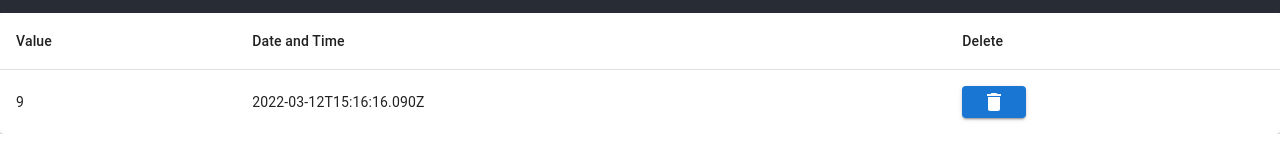
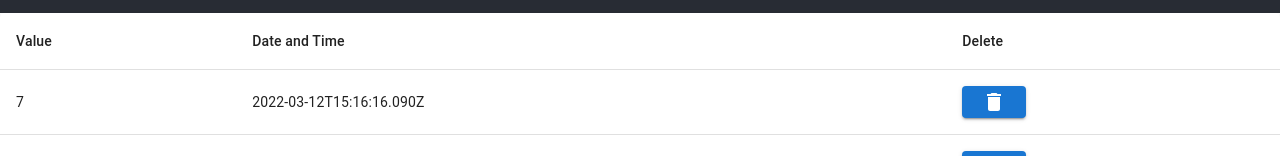
Before and after one commit to frontend33/react-server-charts, a React (Create React App) app: page / in a window 1280 px wide. Shown: the part 787-943 px from the top of the page. Before the commit the page ends 921 px from the top, so only its background shows below. Built offline with nearby package versions, Linux system fonts and the light colour scheme; data requests are answered from the project's data file.

Commit message:
feat: added pagination to server

```diff
--- a/db.json
+++ b/db.json
@@ -1,11 +1,24 @@
 {
-  "deals": [
+  "deals": {
+    "dealsList": [
+      {
+        "id": "GAXU_bL7H--qhTzDZtDsf",
+        "date": "2022-03-12T15:16:16.090Z",
+        "value": 7
+      },
+      {
+        "id": "GAXU_bL8H--qhTzDZtDsf",
+        "date": "2022-03-12T15:16:16.090Z",
+        "value": 8
+      },
       {
         "id": "GAXU_bL9H--qhTzDZtDsf",
         "date": "2022-03-12T15:16:16.090Z",
         "value": 9
       }
     ],
+    "isNext": true
+  },
   "posts": [
     {
       "id": 0,
--- a/src/App.tsx
+++ b/src/App.tsx
@@ -1,13 +1,21 @@
-import React, {useCallback, useEffect, useState} from 'react'
+import React, { useCallback, useEffect, useState, useContext } from 'react'
 import './App.css'
 import { TableDeals } from './pages/homePage'
-import { getDeatls } from './pages/homePage/utils/getDeal'
+import { getDeals } from './pages/homePage/utils/getDeal'
+
+export const Context = React.createContext<any>(null)
 
 const App = () => {
-    const [deals, setDeals] = useState([])
+    const [deals, setDeals] = useState({
+        dealsList: [],
+        isNext: true
+    })
+    const [page, setPage] = useState(1)
+
+    const [context, setContext] = useState({ setDeals, page, setPage, deals })
 
     useEffect(() => {
-        getDeatls(setDeals)
+        getDeals({ page, setContext })
     }, [])
 
     const onAddRow = useCallback(() => {
@@ -23,13 +31,15 @@ const App = () => {
     }, [])
 
     return (
-        <div className="App">
-            <header className="App-header">
-                <button onClick={onAddRow}>Added</button>
-            </header>
+        <Context.Provider value={[context, setContext]}>
+            <div className="App">
+                <header className="App-header">
+                    <button onClick={onAddRow}>Added</button>
+                </header>
 
-            <TableDeals deals={deals} setDeals={setDeals}/>
-        </div>
+                <TableDeals />
+            </div>
+        </Context.Provider>
     )
 }
 
--- a/src/pages/homePage/components/DealRow/index.tsx
+++ b/src/pages/homePage/components/DealRow/index.tsx
@@ -1,14 +1,17 @@
-import * as React from 'react';
+import  React, {useContext} from 'react';
 import TableCell from '@mui/material/TableCell';
 import TableRow from '@mui/material/TableRow';
 import {FC, useCallback} from "react";
-import Button from '@mui/material/Button';
-import DeleteIcon from '@mui/icons-material/Delete';
 import { DealProps } from './index.typings'
 import {DeleteConfirm} from '../DeleteConfirm'
-import {getDeatls} from "../../utils/getDeal";
+import {getDeals} from "../../utils/getDeal";
+import {Context} from '../../../../App'
 
-export const DealRow:FC<DealProps> = ({deal, setDeals}) => {
+export const DealRow:FC<DealProps> = ({deal}) => {
+    const [context, setContext] = useContext(Context);
+
+    const { page } = context
+
     const onDeleteRow = useCallback(() => {
         fetch(`http://localhost:8080/api/newDeal/${deal.id}`, {
             method: 'DELETE',
@@ -17,7 +20,7 @@ export const DealRow:FC<DealProps> = ({deal, setDeals}) => {
             },
         })
             .then((response) => response.json())
-            .then(() => getDeatls(setDeals))
+            .then(() => getDeals({ page, setContext}))
             // .then((response) => console.log(response))
     }, [])
 
--- a/src/pages/homePage/components/DealRow/index.typings.ts
+++ b/src/pages/homePage/components/DealRow/index.typings.ts
@@ -2,5 +2,4 @@ import {Deal} from "../../index.typings";
 
 export interface DealProps  {
     deal: Deal
-    setDeals: (value: any) => void;
 }
--- a/src/pages/homePage/components/DeleteConfirm/index.tsx
+++ b/src/pages/homePage/components/DeleteConfirm/index.tsx
@@ -4,7 +4,7 @@ import Button from '@mui/material/Button';
 import Modal from '@mui/material/Modal';
 import Box from '@mui/material/Box';
 import DeleteIcon from '@mui/icons-material/Delete';
-import {getDeatls} from '../../utils/getDeal'
+import {getDeals} from '../../utils/getDeal'
 
 const style = {
   position: 'absolute' as any,
--- a/src/pages/homePage/index.tsx
+++ b/src/pages/homePage/index.tsx
@@ -6,11 +6,25 @@ import TableContainer from '@mui/material/TableContainer';
 import TableHead from '@mui/material/TableHead';
 import TableRow from '@mui/material/TableRow';
 import Paper from '@mui/material/Paper';
-import {FC} from "react";
-import {Deals} from "./index.typings";
+import {FC, useCallback, useContext} from "react";
 import {DealRow} from './components/DealRow'
+import Button from "@mui/material/Button";
+import {Context} from "../../App";
+import {getDeals} from "./utils/getDeal";
 
-export const TableDeals:FC<Deals> = ({ deals, setDeals}) => {
+export const TableDeals:FC = () => {
+    const [context, setContext] = useContext(Context);
+
+    const { setDeals, page, deals } = context
+
+    const onNextClick = useCallback(() => {
+        getDeals({deals, setContext, page: parseInt(page) + 1})
+        setContext({
+            ...context,
+            page: parseInt(page) + 1
+        })
+    },[page, deals])
+
     return (
         <TableContainer component={Paper}>
             <Table sx={{ minWidth: 650 }} aria-label="simple table">
@@ -22,11 +36,15 @@ export const TableDeals:FC<Deals> = ({ deals, setDeals}) => {
                     </TableRow>
                 </TableHead>
                 <TableBody>
-                    {deals.map((row) => (
-                        <DealRow key={row.id} deal={row} setDeals={setDeals}/>
+                    {!!deals?.dealsList.length && deals.dealsList.map((row: any) => (
+                        <DealRow key={row.id} deal={row}/>
                     ))}
                 </TableBody>
             </Table>
+            {
+                deals.dealsList.isNext && <Button size="small" variant="contained" onClick={onNextClick}>Load next page</Button>
+            }
+
         </TableContainer>
     );
 }
--- a/src/pages/homePage/index.typings.ts
+++ b/src/pages/homePage/index.typings.ts
@@ -6,5 +6,4 @@ export type Deal = {
 
 export interface Deals {
     deals: Deal[],
-    setDeals: (value: any) => void;
 }
--- a/src/pages/homePage/utils/getDeal.ts
+++ b/src/pages/homePage/utils/getDeal.ts
@@ -1,8 +1,30 @@
-import { Dispatch } from 'react';
+import {Deal} from '../index.typings'
 
-export const getDeatls = (setDeals: Dispatch<any>) => {
-    fetch('http://localhost:8080/deals', {
+type GetDealRequest = {
+    setContext: (value: any) => void;
+    page: number;
+    deals?: any;
+}
+
+const limit = 10
+
+export const getDeals = ({ page, deals, setContext }:GetDealRequest) => {
+    fetch(`http://localhost:8080/deals?page=${page}&limit=${limit}`, {
         method: 'get',
     }).then((response) => response.json())
-        .then((response) => setDeals(response))
+        .then((response) => {
+            console.log('deals', deals, response)
+            let dealsList = !!deals?.dealsList.length ? deals.dealsList.concat(response) : response.dealsList
+            let dealsData = {
+                dealsList,
+                isNext: response.isNext
+            }
+
+            setContext((prevState: any) => ({
+                ...prevState,
+                deals: dealsData
+            }));
+            }
+
+        )
 }
```
Also changed, not shown: server.js (+29 -8 lines). Lines whose indentation alone changed are shown as unchanged.
